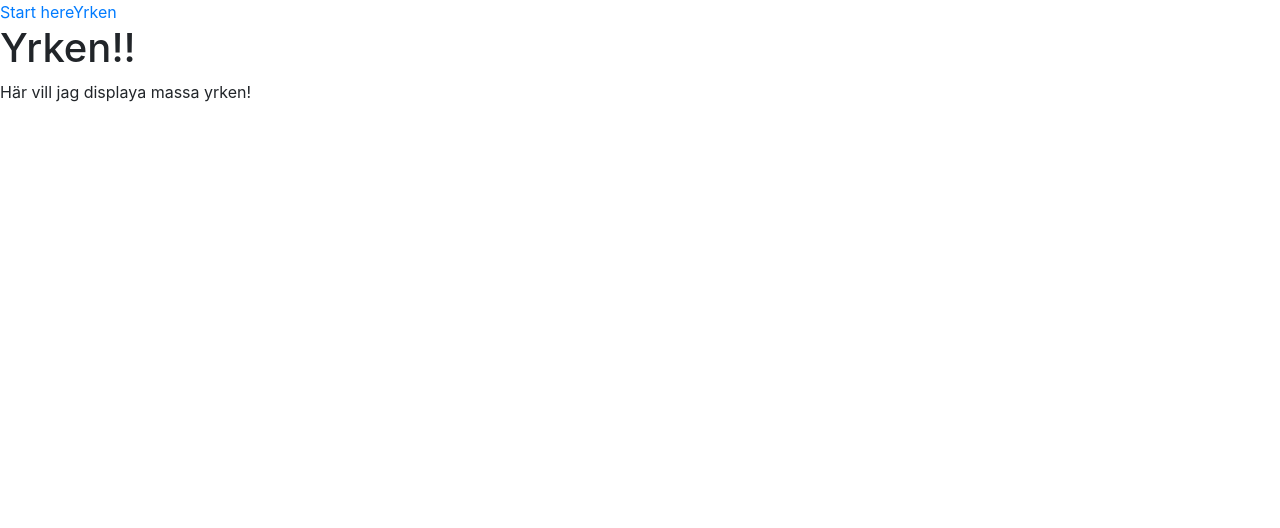
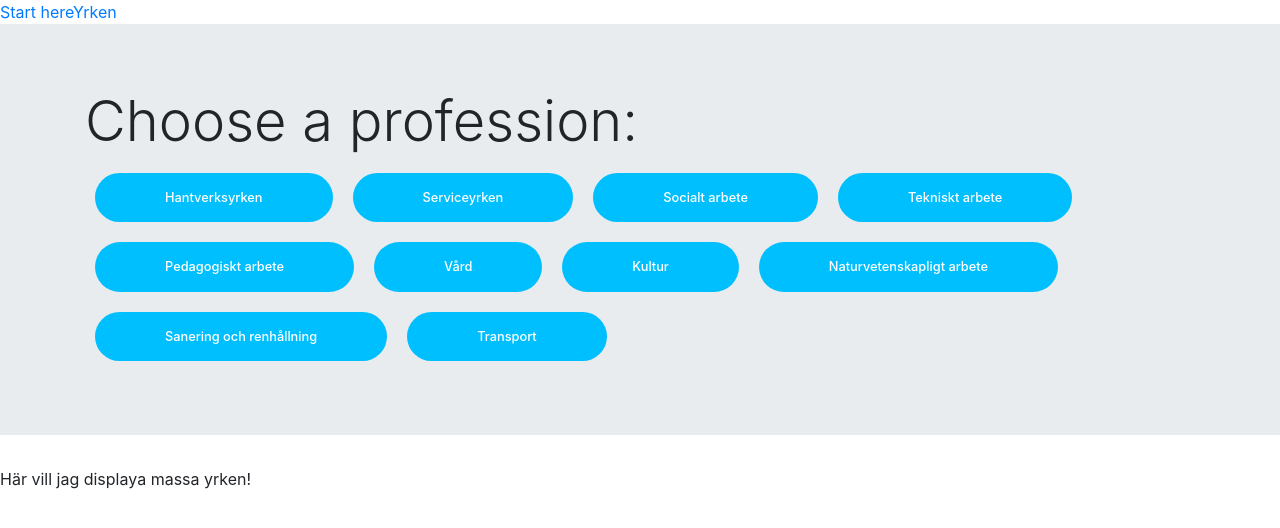
Before and after one commit to Diasks/u10-business-idea-formation, a React (Create React App) app in the folder client/: page /Profession in a window 1280 px wide. Shown: the top 528 px of the page. Built offline with nearby package versions, Linux system fonts and the light colour scheme.

Commit message:
add jumbotron, h1 and buttons with professions inside

```diff
--- a/client/src/components/pages/Profession.js
+++ b/client/src/components/pages/Profession.js
@@ -1,12 +1,49 @@
 import React from 'react';
+
 
 			function Profession() {
 			return (
-		<div>
-			<h1>Yrken!!</h1>
-			<p>Här vill jag displaya massa yrken!</p>
+                <div>
+
+
+
+            <div class="jumbotron jumbotron-fluid">
+  <div class="container">
+    <h1 class="display-4">
+			Choose a profession:</h1>
+    <button type="submit" className="ProfessionButton">Hantverksyrken</button>
+            <button type="submit" className="ProfessionButton">Serviceyrken</button>
+            <button type="submit" className="ProfessionButton">Socialt arbete</button>
+            <button type="submit" className="ProfessionButton">Tekniskt arbete</button>
+            <button type="submit" className="ProfessionButton">Pedagogiskt arbete</button>
+            <button type="submit" className="ProfessionButton">Vård</button>
+
+            <button type="submit" className="ProfessionButton">Kultur</button>
+            <button type="submit" className="ProfessionButton">
+Naturvetenskapligt arbete</button>
+            <button type="submit" className="ProfessionButton">Sanering och renhållning</button>
+            <button type="submit" className="ProfessionButton">Transport</button>
+  </div>
+</div>
+
+
+
+
+			<p>Här vill jag displaya massa yrken!
+
+
+
+
+
+</p>
+
             </div>
-			)
-			}
 
-			export default Profession;
+
+            )
+
+
+            }
+
+
+            export default Profession;
```
